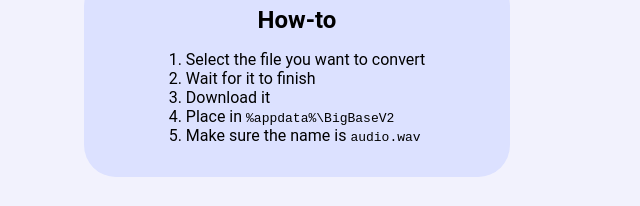
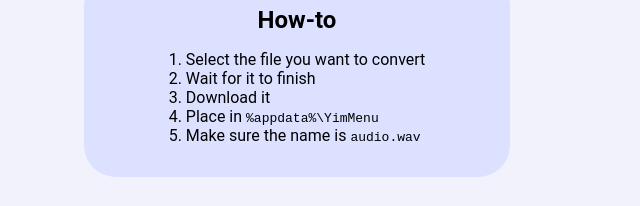
Before and after one commit to YimMenu/yimmenu.github.io, a plain HTML site: page audio/index.html in a window 1280 px wide. Shown: the part 487-693 px from the top of the page, 343-983 px from the left. Drawn offline with Linux system fonts and the light colour scheme; a script that the page names is missing.

Commit message:
chore: Update YimMenu project path (#25)

```diff
--- a/audio/index.html
+++ b/audio/index.html
@@ -33,7 +33,7 @@
                 <li>Select the file you want to convert</li>
                 <li>Wait for it to finish</li>
                 <li>Download it</li>
-                <li>Place in <code>%appdata%\BigBaseV2</code></li>
+                <li>Place in <code>%appdata%\YimMenu</code></li>
                 <li>Make sure the name is <code>audio.wav</code></li>
             </ol>
         </section>
```
